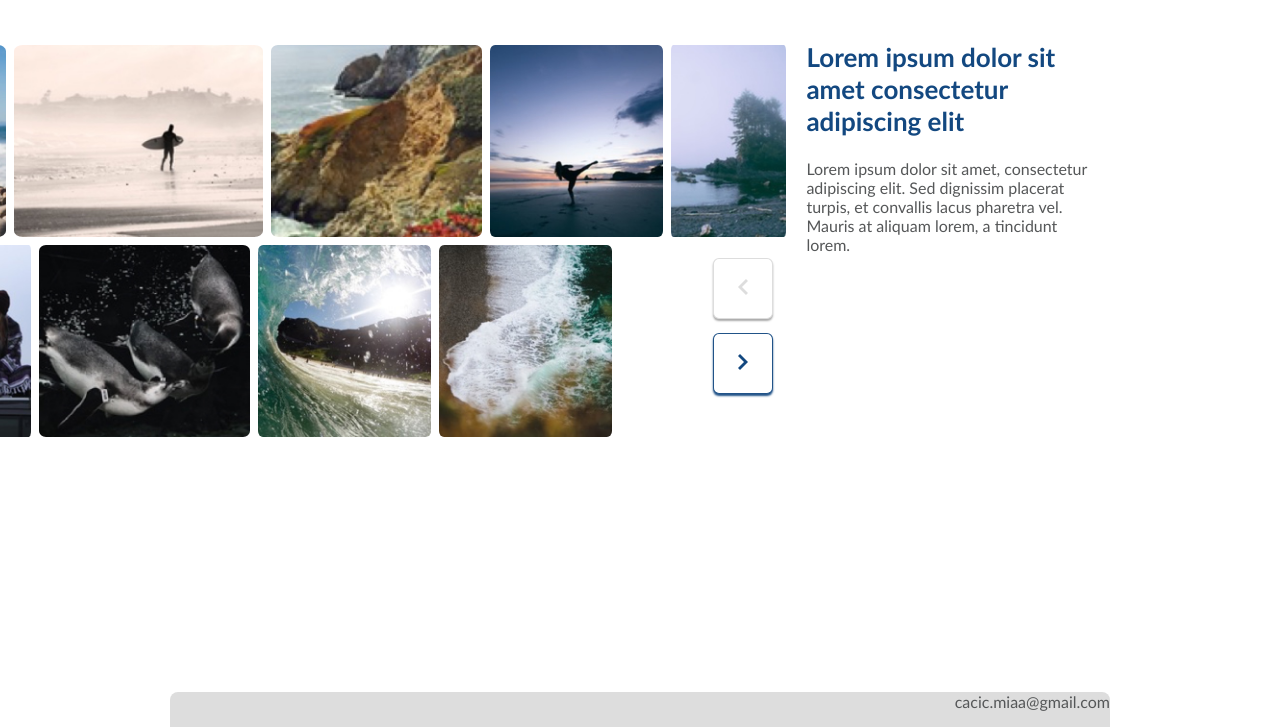
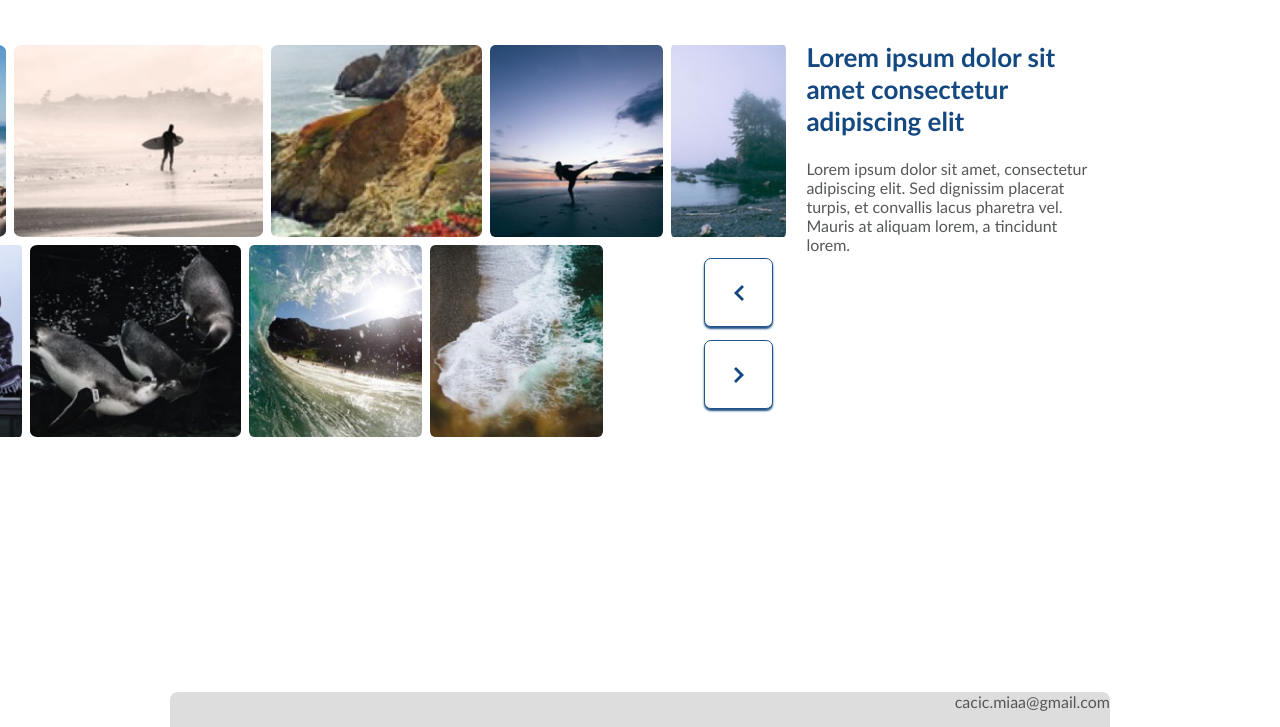
Before and after one commit to cacicmia/SliderPlavaTvornica, a plain HTML site: page index.html in a window 1280 px wide. Both pictures are taken after a click on the button 743 px from the left and 436 px from the top of the page. Shown: the part 73-800 px from the top of the page. Drawn offline with nearby package versions, Linux system fonts and the light colour scheme.

Commit message:
Style change on buttons

```diff
--- a/css/styles.css
+++ b/css/styles.css
@@ -82,21 +82,36 @@ h1 {
 
 .arrow{
     display: block;
-    background-color: #FFFFFF;
-    padding: 1.5em 1.8em;
+    padding: 2.5em;
     margin: 1em;
     border-radius: 10%;
+    background-repeat: ;
+    background-position: ;
+}
+.inactive.left {
+    background: url(../img/arrow-gray-left.png) no-repeat center,
+    #fff no-repeat center;
+}
+.active.left {
+    background: url(../img/arrow-blue-left.png) no-repeat center,
+    #fff no-repeat center;
+}
+.active.left:hover {
+    background: url(../img/arrow-blue-left.png) no-repeat center,
+    #abe no-repeat center;
+}
+.active.right {
+    background: url(../img/arrow-blue-right.png) no-repeat center,
+    #fff no-repeat center;
+}.active.right:hover {
+    background: url(../img/arrow-blue-right.png) no-repeat center,
+    #abe no-repeat center;
 }
 .active{
     border: 1px solid  #215388;
     box-shadow: 0 2px 2px 0 #215388;
 }
-.active:hover {
-    background-color: #c1e6f07e;
-}
-.active:active {
-    background-color: #5c8a96;
-}
+
 .inactive{
     border: 1px solid  #DDDDDD;
     box-shadow: 0 2px 2px 0 #aaa;
--- a/index.html
+++ b/index.html
@@ -21,10 +21,8 @@
             <div class="slider2">
              <div class="arrowDiv flexEl">
                     <button class="arrow left inactive">
-                        <img src="img/arrow-gray-left.png" alt="arrow left" >
                     </button>
                     <button class="arrow right active">
-                        <img src="img/arrow-blue-right.png" alt="arrow right" >
                     </button>
                 </div>
 
--- a/js/app.js
+++ b/js/app.js
@@ -52,10 +52,13 @@ var view = {
 
     },
     moveBoth: function(n) {
+        let inactive= $('.inactive');
+        inactive.addClass('active');
+
+        $('.inactive').removeClass('inactive');
 
         $('.slideEl').remove();
         if (n) {
-            console.log(this.slideEl1);
             this.moveFf(this.slider1,this.slideEl1);
             this.moveFf(this.slider2,this.slideEl2);
 
```
